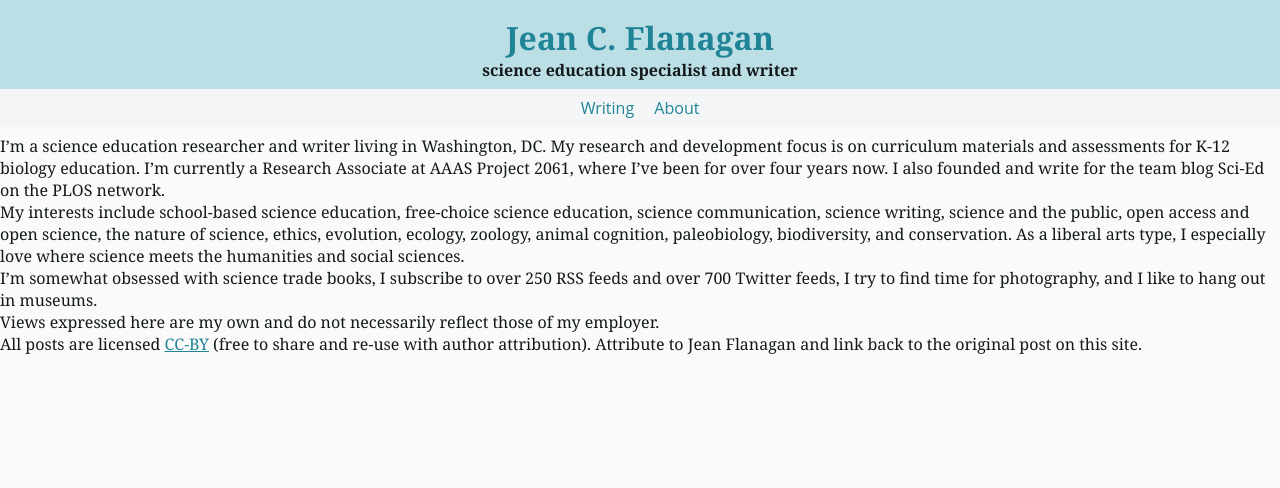
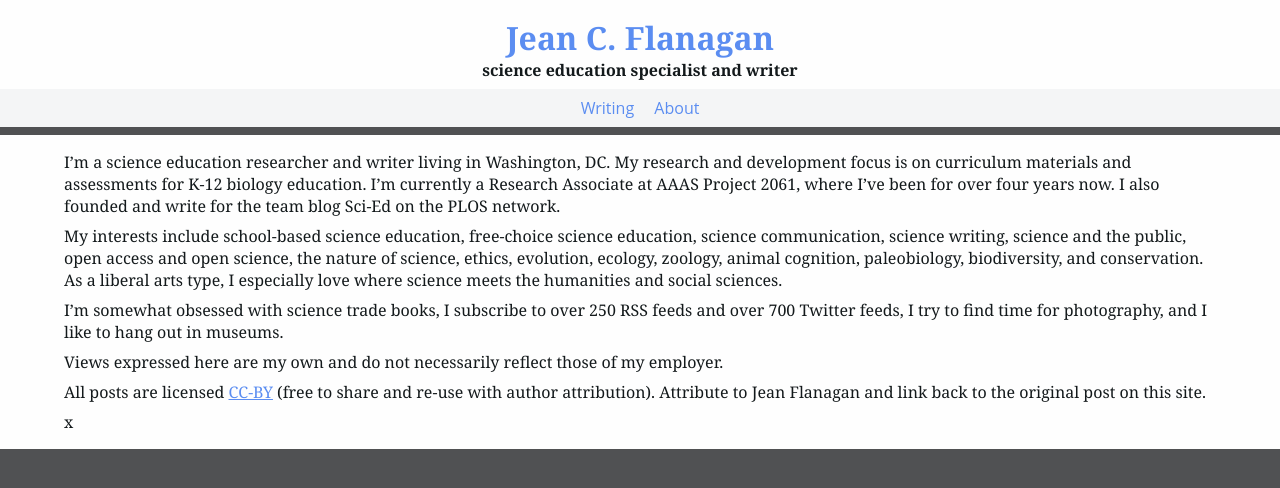
Before and after one commit to jshawl/jeancflanagan, a Jekyll site: the page built from about/index.html, in a window 1280 px wide. Shown: the top 488 px of the page. Built offline with Jekyll 4.4.1, drawn with Linux system fonts in a browser that asks for light colours.

Commit message:
provisional color and padding refinements.

```diff
--- a/about/index.html
+++ b/about/index.html
@@ -3,8 +3,10 @@ layout: all
 title: About
 ---
 
-<p>I’m a science education researcher and writer living in Washington, DC. My research and development focus is on curriculum materials and assessments for K-12 biology education. I’m currently a Research Associate at AAAS Project 2061, where I’ve been for over four years now. I also founded and write for the team blog Sci-Ed on the PLOS network.</p>
-<p>My interests include school-based science education, free-choice science education, science communication, science writing, science and the public, open access and open science, the nature of science, ethics, evolution, ecology, zoology, animal cognition, paleobiology, biodiversity, and conservation. As a liberal arts type, I especially love where science meets the humanities and social sciences.</p>
-<p>I’m somewhat obsessed with science trade books, I subscribe to over 250 RSS feeds and over 700 Twitter feeds, I try to find time for photography, and I like to hang out in museums.</p>
-<p>Views expressed here are my own and do not necessarily reflect those of my employer.</p>
-<p>All posts are licensed <a href="http://creativecommons.org/licenses/by/3.0/deed.en_US">CC-BY</a> (free to share and re-use with author attribution). Attribute to Jean Flanagan and link back to the original post on this site.</p>
+<article class="post" role="main">
+  <p>I’m a science education researcher and writer living in Washington, DC. My research and development focus is on curriculum materials and assessments for K-12 biology education. I’m currently a Research Associate at AAAS Project 2061, where I’ve been for over four years now. I also founded and write for the team blog Sci-Ed on the PLOS network.</p>
+  <p>My interests include school-based science education, free-choice science education, science communication, science writing, science and the public, open access and open science, the nature of science, ethics, evolution, ecology, zoology, animal cognition, paleobiology, biodiversity, and conservation. As a liberal arts type, I especially love where science meets the humanities and social sciences.</p>
+  <p>I’m somewhat obsessed with science trade books, I subscribe to over 250 RSS feeds and over 700 Twitter feeds, I try to find time for photography, and I like to hang out in museums.</p>
+  <p>Views expressed here are my own and do not necessarily reflect those of my employer.</p>
+  <p>All posts are licensed <a href="http://creativecommons.org/licenses/by/3.0/deed.en_US">CC-BY</a> (free to share and re-use with author attribution). Attribute to Jean Flanagan and link back to the original post on this site.</p>
+x</article>
--- a/style.css
+++ b/style.css
@@ -94,7 +94,7 @@ nav ul li:last-child {
 }
 
 .post {
-  margin: 1em 5%;
+  padding: 1em 5%;
 }
 
 .post header {
@@ -133,11 +133,9 @@ nav ul li:last-child {
 }
 
 .cardicle article {
-  background: #fefefe;
   background: hsla(190, 10%, 99.5%, 1);
   box-shadow: #d5dadd 0 2px 1px 1px;
   box-shadow: hsla(200, 10%, 85%, .8) 0 2px 1px 1px;
-  color: #151c1d;
   color: hsla(190, 16%, 9%, 1);
   line-height: 1.375;
   min-height: 16em;
@@ -146,7 +144,7 @@ nav ul li:last-child {
 
 .cardicle article h1 {
   color: #21759b;
-  color: hsla(190, 65%, 36%, 1);
+  color: hsla(220, 84%, 65%, 1);
   font: normal 400 20px 'Calluna Sans', 'Open Sans', Calibri, sans-serif;
   font: normal 400 1.25rem 'Calluna Sans', 'Open Sans', Calibri, sans-serif;
   margin: 0;
@@ -167,9 +165,7 @@ nav ul li:last-child {
 /*** Formatting and typography ***/
 
 body {
-  background: #fafafa;
-  background: hsla(326, 3%, 98%, 1);
-  color: #151c1d;
+  background: hsla(218, 2%, 32%, 1);
   color: hsla(190, 16%, 9%, 1);
   font: normal 16px Calluna, Georgia, serif;
   font: normal 1rem Calluna, Georgia, serif;
@@ -177,12 +173,11 @@ body {
 
 a,
 a:visited {
-  color: #21759b;
-  color: hsla(190, 65%, 36%, 1);
+  color: hsla(220, 84%, 65%, 1);
 }
 
 header {
-  background: hsla(190, 45%, 82%, 1);
+  background: hsla(190, 10%, 99.5%, 1);
   text-align: center;
 }
 
@@ -205,6 +200,10 @@ nav {
   background: hsla(200, 10%, 96%, 1);
   font: normal 400 16px 'Calluna Sans', 'Open Sans', Calibri, sans-serif;
   font: normal 400 1rem 'Calluna Sans', 'Open Sans', Calibri, sans-serif;
+}
+
+.post {
+  background: hsla(190, 10%, 99.5%, 1);
 }
 
 .post header {
```
